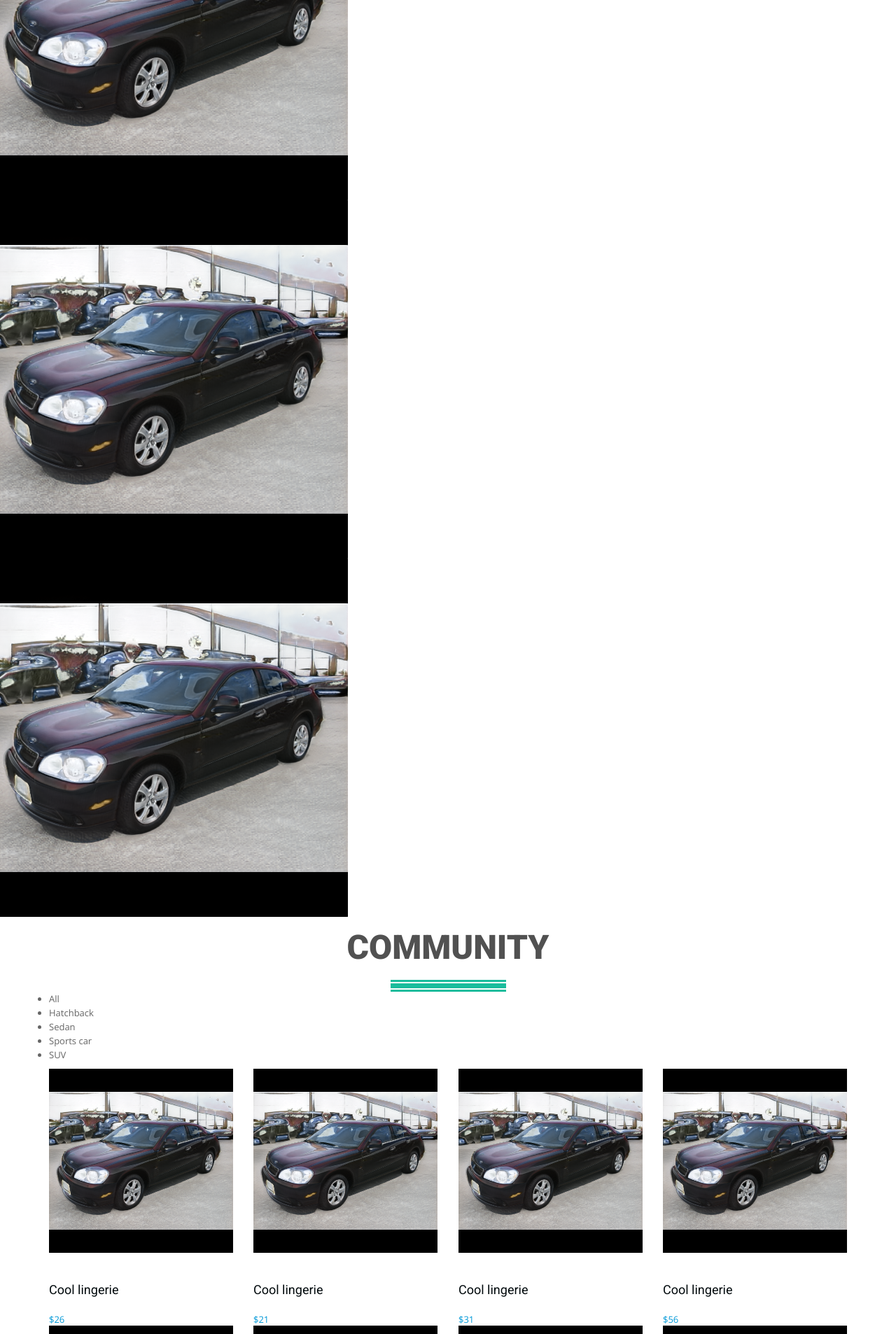
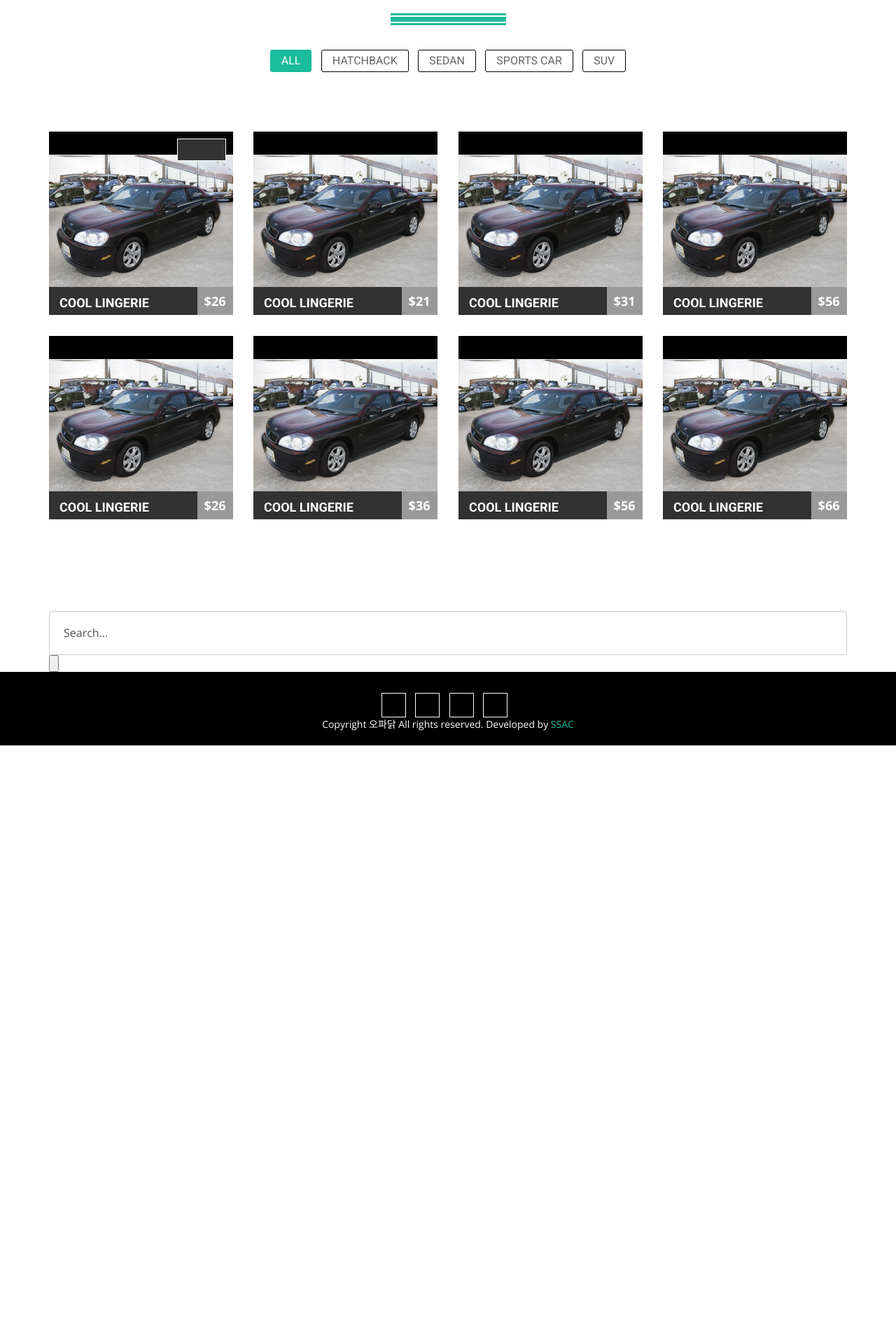
Before and after one commit to tyeong2/SSAC_project3, a Python web app: template Templates/community.html in a window 1280 px wide. Shown: the part 2374-4280 px from the top of the page at 70% size. After the commit the page ends 3439 px from the top, so only its background shows below. Run offline with Jinja, Linux system fonts and the light colour scheme; the template is opened without the code that fills it, so the values that code supplies are empty; some libraries are stand-ins or nearby versions; some web fonts are replaced.

Commit message:
Add files via upload

```diff
--- a/Static/css/style.css
+++ b/Static/css/style.css
@@ -605,11 +605,12 @@ a.carousel-control.right > span{
 .feedback .item{
     text-align: center;
 }
-.feedback .item .method img{
+.feedback .item img{
     display: inline-block;
     margin: 0 auto;
-    height: 700px;
-    width: 1000px;
+    height: 512px;
+    width: 512px;
+    text-align: center;
 }
 .feedback .item .carousel-caption{
     display: block;
@@ -646,6 +647,7 @@ a.carousel-control.right > span{
     position: relative;
     margin: 0 auto;
     display: inline-block;
+    top: 10px;
     left: 0;
     right: 0;
     width: auto;
@@ -681,17 +683,275 @@ a.carousel-control.right > span{
     top: 0;
     left: 0;
 }
+/*
+    NEW PRODUCR SECTION
+ */
+.new-section{
+    background: #e9f0fd;
+    display: block;
+    padding: 100px 0 80px;
+}
+.product-item{
+    position: relative;
+    margin-top: 30px;
+    transition: all 0.5s
+}
+.product-item img{
+    width: 100%;
+    height: auto;
+}
+
+.product-hover{
+    position: absolute;
+    display: block;
+    width: 100%;
+    height: calc(100% - 40px);
+    background: rgba(0, 0, 0, 0.5);
+    top:0;
+    border: 10px solid rgba(255, 255, 255, 0.55);
+    text-align: center;
+    transform: scale(0.1, 0.1);
+    opacity: 0;
+    transition: all 0.5s
+}
+.product-item:hover .product-hover{
+    transform: scale(1, 1);
+    opacity: 1;
+}
+
+.product-meta{
+    display: block;
+    margin-top: 35%;
+
+}
+
+.product-hover a{
+    color: #fff;
+    font-size: 16px;
+    display: inline-block;
+    border: 1px solid #fff;
+    padding: 4.2%;
+    margin: 5px;
+}
+.product-hover a i{
+    font-size: 30px;
+}
+
+.product-hover a:last-child{
+    font-size: 14px;
+    text-transform: uppercase;
+    display: block;
+    background: #323232;
+    border: 1px solid #fff;
+    margin: 5px 12%
+}
+.product-hover a:last-child i{
+    font-size: 18px;
+    margin-right: 5px;
+}
+.product-hover a:hover{
+    background: #1abc9c;
+    border: 1px solid #1abc9c
+}
+
+.product-title{
+    display: block;
+    background: #323232;
+    width: 100%;
+    bottom: 0;
+    position: absolute;
+    bottom: 0;
+    height: 40px;
+    overflow: hidden;
+    transition: all 0.5s;
+}
+.product-item:hover .product-title{
+    background:#1abc9c;
+}
+
+.product-title h3{
+    margin: 0;
+    padding: 0;
+    text-align: left;
+    color: #fff;
+    text-transform: uppercase;
+    font-weight: 700;
+    font-size: 18px;
+    float: left;
+    padding: 10px;
+    padding-left: 15px;
+}
+.product-title span{
+    display: block;
+    background: rgba(255, 255, 255, 0.5);
+    float: right;
+    text-align: left;
+    color: #fff;
+    text-transform: uppercase;
+    font-weight: 700;
+    font-size: 18px;
+    padding: 10px;
+}
+
+.sell-meta{
+    position: absolute;
+    top: 10px;
+    left: 10px;
+    right: 10px;
+    display: block;
+    width: auto;
+}
+.sell-meta a{
+    width: 70px;
+    display: inline-block;
+    text-transform: uppercase;
+    text-align: center;
+    padding:5px 10px;
+    color: #fff;
+    border: 1px solid #fff;
+}
+
+.sell-meta a.sell-item{
+    float: right;
+}
+.sell-meta a:last-child{
+    font-size: 14px;
+    text-transform: uppercase;
+    display: block;
+    background: #323232;
+    border: 1px solid #fff;
+}
+.sell-meta a:last-child i{
+    font-size: 18px;
+}
+.sell-meta a:hover{
+    background: #1abc9c;
+    border: 1px solid #1abc9c
+}
+/* Gallery section */
+.section-gallery{
+  margin: 100px;
+}
+.space-gallery{
+  list-style: none;
+  width: 100%;
+}
+.space-gallery{
+  display: block;
+  float: center;
+  width: 25%;
+}
+.space-photo{
+  max-width: 100%;
+  margin: -5px;
+  overflow: hidden;
+
+}
+.space-photo img{
+  max-width: 100%;
+  transform: scale(1.2);
+}
+
+/*
+.sell-meta a{
+
+    font-size: 16px;
+
+    border: 1px solid #fff;
+    padding: 4.2%;
+    margin: 5px;
+}
+.product-hover a i{
+    font-size: 30px;
+}
+
+.product-hover a:last-child{
+    font-size: 14px;
+    text-transform: uppercase;
+    display: block;
+    background: #323232;
+    border: 1px solid #fff;
+    margin: 5px 12%
+}
+.product-hover a:last-child i{
+    font-size: 18px;
+    margin-right: 5px;
+}
+.product-hover a:hover{
+    background: #1abc9c;
+    border: 1px solid #1abc9c
+}
+*/
+
+/*
+    FEATURED SECTION
+ */
+.featured-section{
+    display: block;
+    padding: 100px 0 80px;
+}
+.filter-menu{
+    display: block;
+    text-align: center;
+    margin: 30px 0 50px;
+}
+.filter-menu ul{
+    display: inline-block;
+    margin: 0 auto;
+}
+.filter-menu ul li{
+    list-style: none;
+    display: inline-block;
+    position: relative;
+    padding: 5px 15px;
+    border: 1px solid #000;
+    margin: 5px;
+    border-radius: 3px;
+    font-size: 16px;
+    font-family: 'Roboto';
+    font-weight: 400;
+    text-transform: uppercase;
+    cursor: pointer;
+}
+.filter-menu ul li.active{
+    background: #1abc9c;
+    border: 1px solid #1abc9c;
+    color: #fff;
+}
+
+.filter-menu ul li span{
+    position: absolute;
+    width: 30px;
+    height: 30px;
+    background: #fff;
+    color: #1abc9c;
+    font-weight: 700;
+    display: block;
+    padding: 5px;
+    border: 1px solid #000;
+    border-radius: 50%;
+    top: -55px;
+    right: -20px;
+    opacity: 0;
+    transition: all 0.5s;
+}
+.filter-menu ul li.active span{
+    opacity: 1;
+    top: -22px;
+    right: -5px
+}
+
+.featured .product-item{
+    background: #e9f0fd
+}
 
 /*
     NEWS LATTER SECTION
  */
 .news-letter-section{
+    padding: 100px 0 60px;
     display: block;
-    background: url(../images/bg.png) #1abc9c no-repeat;
-    background-size: cover;
-    background-attachment: fixed;
-    text-align: center;
-    padding: 100px 0 80px;
+    width: 100%;
 }
 .titie-section{}
 .news-letter-section p{
@@ -739,7 +999,7 @@ a.carousel-control.right > span{
     outline: none;
 
 }
-
+/*
 .suscribe-btn{
     position: absolute;
     display: block;
@@ -755,6 +1015,7 @@ a.carousel-control.right > span{
     color: #fff;
     font-size: 25px;
 }
+*/
 
 /*
     CLIENT SECTION
@@ -1091,9 +1352,6 @@ footer.footer p a{
       margin: 4em;
       width: 1.5em;
     }
-
-
-
     /*
         RESPONSIVE STYLE
      */
```
Lines whose indentation alone changed are shown as unchanged.
